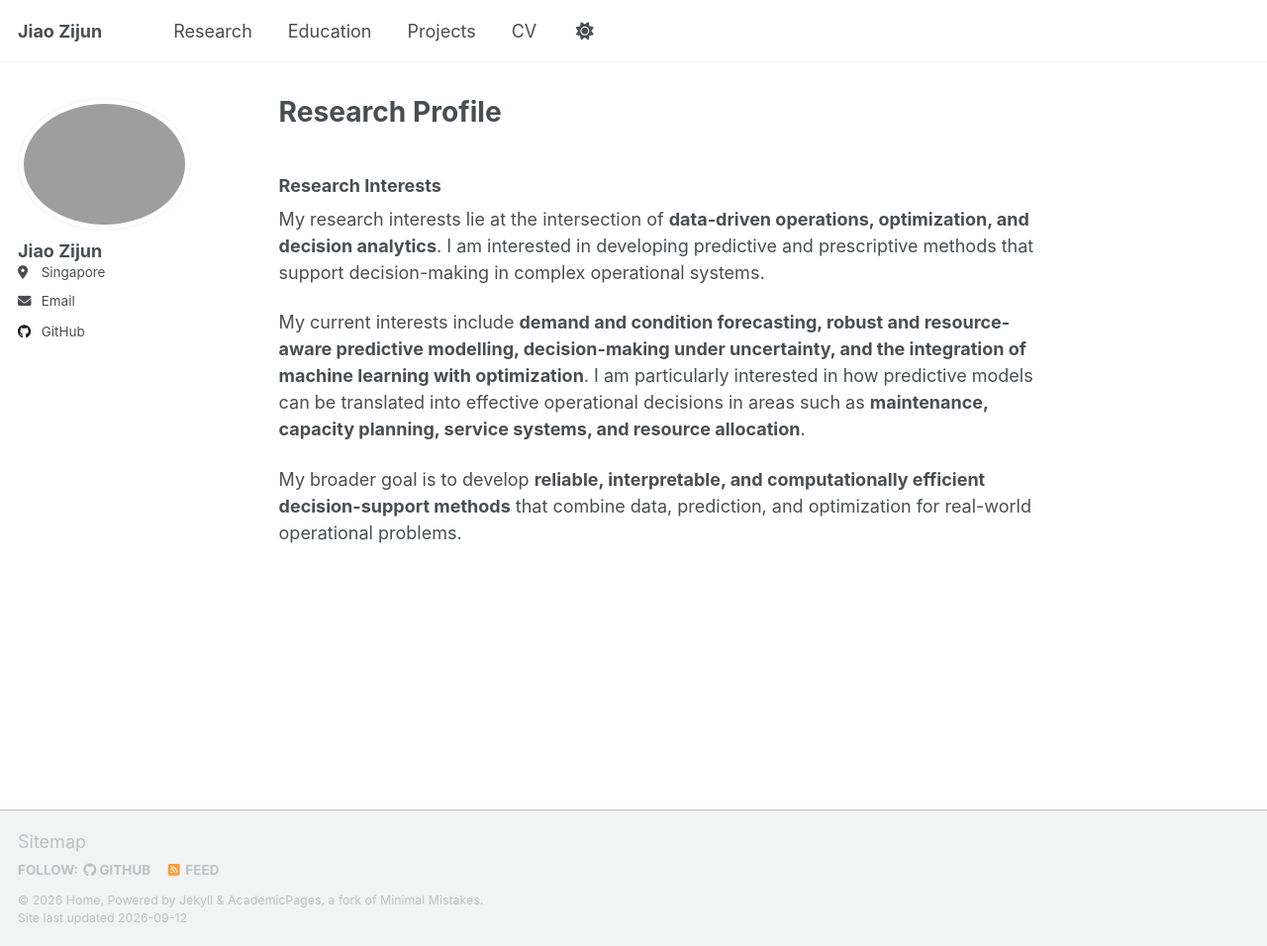
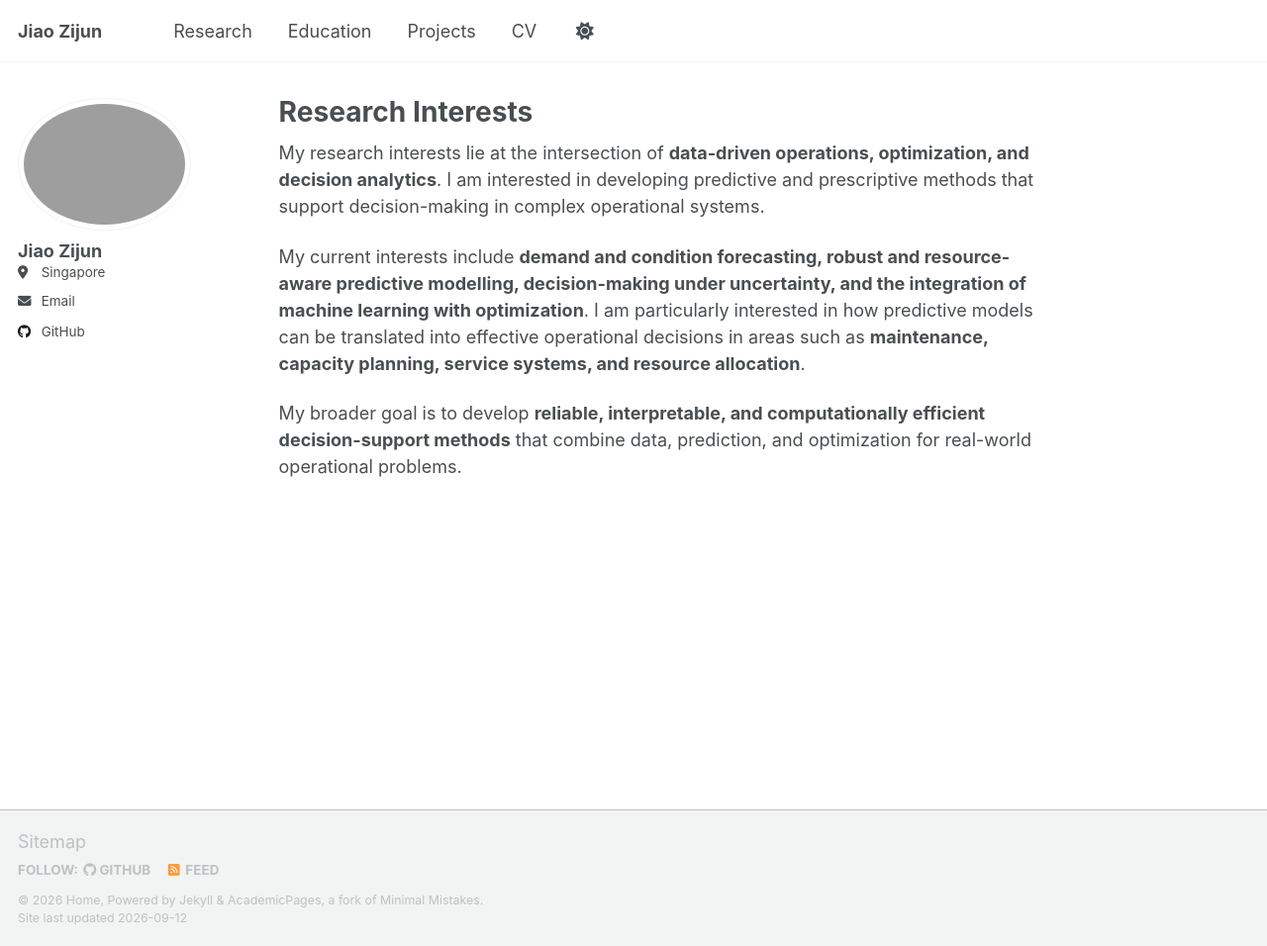
Before and after one commit to jiaozijun666/jiaozijun666.github.io, a Jekyll site: the page built from _pages/about.md, in a window 1280 px wide and 956 px high. Shown: the whole window at 99% size. Built offline with Jekyll 4.4.1, drawn with Linux system fonts in a browser that asks for light colours; a script that is not in the unit is left out.

Commit message:
Update title and content in about.md

```diff
--- a/_pages/about.md
+++ b/_pages/about.md
@@ -1,13 +1,13 @@
 ---
 permalink: /
-title: "Research Profile"
+title: "Research Interests"
 author_profile: true
 redirect_from:
   - /about/
   - /about.html
 ---
 
-### Research Interests
+
 
 My research interests lie at the intersection of **data-driven operations, optimization, and decision analytics**. I am interested in developing predictive and prescriptive methods that support decision-making in complex operational systems.
 
```
